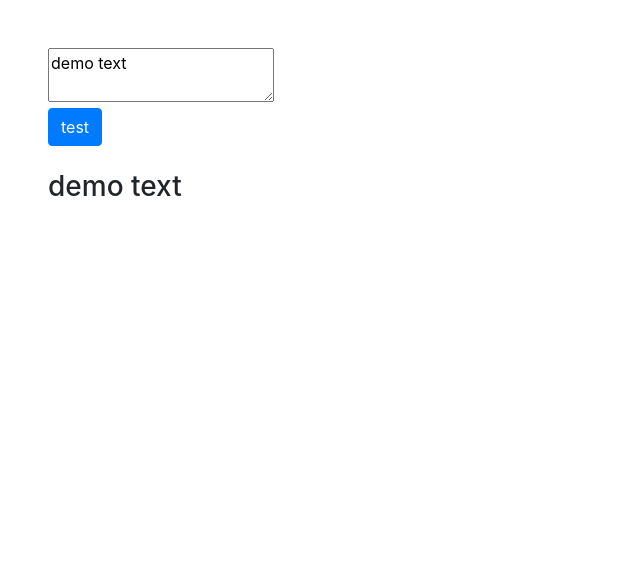
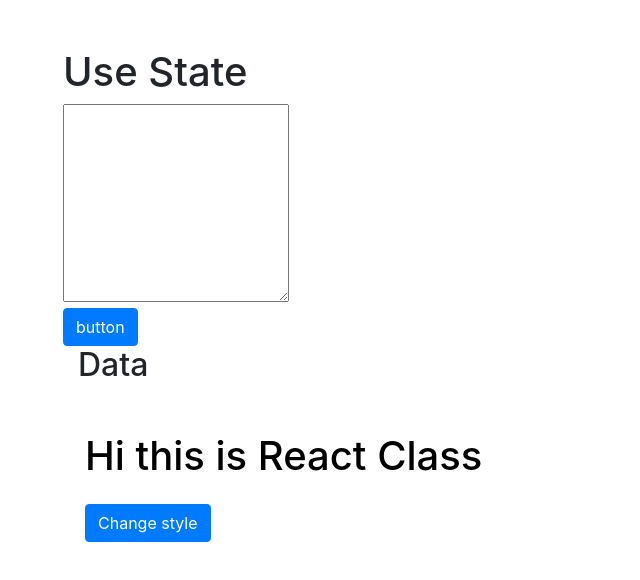
Before and after one commit to chetansankpal7007/cnc_react_js, a React (Create React App) app: page / in a window 1280 px wide. Shown: the top 580 px of the page, without its empty margins (0-640 px from the left). Built offline with nearby package versions, Linux system fonts and the light colour scheme.

Commit message:
jun_06_use_state_style_change

```diff
--- a/src/component/Navbar.js
+++ b/src/component/Navbar.js
@@ -2,29 +2,58 @@ import React, {useState} from 'react'
 
 export default function Navbar(props) {
 
-  const [text, setText] = useState('demo text');
+  const [text, setText] = useState('demo');
+  const [showText, setShowText] = useState('');
+  const [mystyle, setStyle] = useState({
+    color: 'black',
+    backgroundColor: 'white'
+
+  });
 
   const clickMe = () => {
-    console.log("click function call");
-    console.log(text);
-    setText("text change")
+    setShowText(text);
   }
 
-  const handelOnChange = (events) => {
-    console.log(events.target.value);
-    setText(events.target.value);
+  const textChange = (event) => {
+    let textValue = event.target.value;
+    setText(textValue);
   }
 
+  const changeStyle = () => {
+    if(mystyle.color === 'white') {
+      setStyle(
+        {
+          color: 'black',
+          backgroundColor: 'white'
+        }
+      )
+    } else {
+      setStyle(
+        {
+          color: 'white',
+          backgroundColor: 'black'
+        }
+      )
+    }
+
+
+  }
 
   return (
     <>
-    <div className='contener m-5'>
-
-        <textarea value={text} onChange={handelOnChange} />
-        <br/>
-        <button className='btn btn-primary' onClick={clickMe}>test</button>
-        <br/><br/>
-        <h3>{text}</h3>
+    <div className='container m-5'>
+      <h1>Use State</h1>
+      <textarea rows='8' onChange={textChange}></textarea>
+      <br/>
+      <button className='btn btn-primary' onClick={clickMe}>button</button>
+      <div className="container" >
+        <h2 >Data</h2>
+        <p>{showText}</p>
+      </div>
+    </div>
+    <div className="container">
+      <h1 style={mystyle}>Hi this is React Class</h1>
+      <button className='btn btn-primary my-3' onClick={changeStyle}>Change style</button>
     </div>
     </>
   )
--- a/src/component/New_compoent.js
+++ b/src/component/New_compoent.js
@@ -1,9 +1,9 @@
 import React from 'react'
 
-export default function Newcompoent() {
+export default function New_compoent() {
   return (
     <div>
-      <h1>Hi this is  new component</h1>
+
     </div>
   )
 }
```
